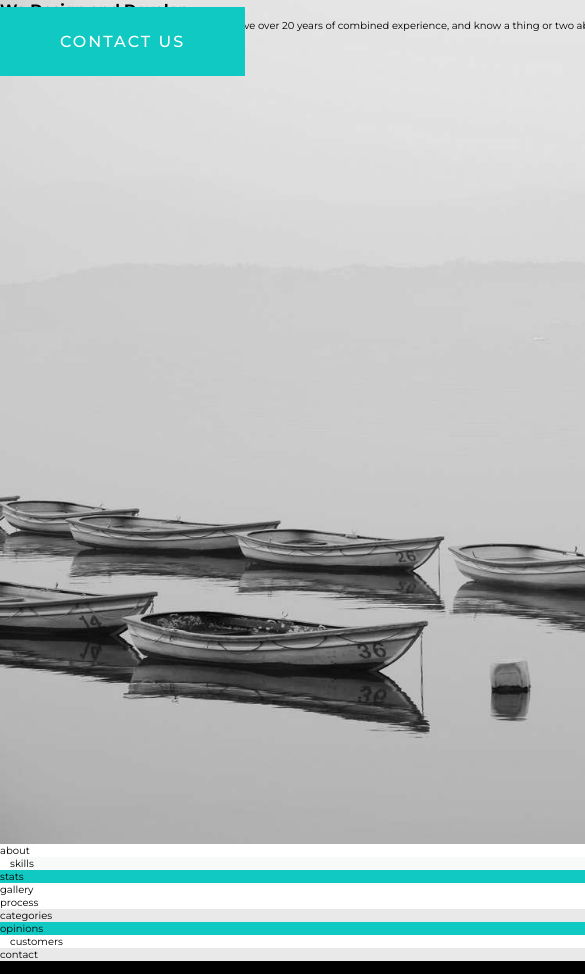
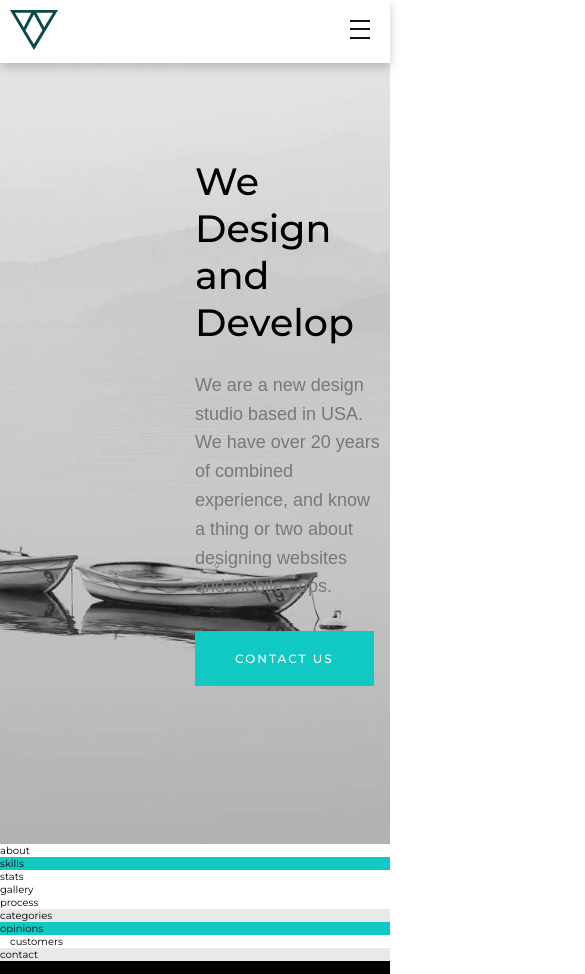
Before and after one commit to h-des/V-Mockup, a website: page index.html in a window 390 px wide. Shown: the top 974 px of the page, 585 px wide, since content can reach past the window. Drawn offline with nearby package versions, Linux system fonts and the light colour scheme; files that its build step writes are made by us from their sources.

Commit message:
add responsive navbar, add header

```diff
--- a/index.html
+++ b/index.html
@@ -7,6 +7,7 @@
   <title>V-mockup</title>
   <meta name="description" content="Recreating page from PSD">
   <meta name="author" content="SitePoint">
+  <meta name="viewport" content="width=device-width, initial-scale=1.0">
   <link href="https://fonts.googleapis.com/css?family=Montserrat:400,500,700" rel="stylesheet">
   <link rel="stylesheet" href="css/style.css">
 
@@ -14,14 +15,27 @@
 
 <body>
   <nav class="nav">
-
+    <img src="images/logo.svg" alt="company logo" class="logo-img">
+    <input type="checkbox" id="toggle" class="nav__checkbox" />
+    <label for="toggle" class="nav__hamburger"></label>
+    <div class="nav__list" id="navBar">
+      <a href="#" class="nav__item nav__item--active">home</a>
+      <a href="#" class="nav__item">about</a>
+      <a href="#" class="nav__item">work</a>
+      <a href="#" class="nav__item">process</a>
+      <a href="#" class="nav__item">services</a>
+      <a href="#" class="nav__item">testimonials</a>
+      <a href="#" class="nav__item">contact</a>
+    </div>
   </nav>
   <header class="header">
-    <h2 class="header__heading">We Design and Develop</h2>
-    <p class="header__text">We are a new design studio based in USA. We have over
-        20 years of combined experience, and know a thing or two
-        about designing websites and mobile apps.</p>
-    <a href="#" class="btn btn--primary">Contact us</a>
+    <div class="header__container">
+      <h2 class="header__heading">We Design and Develop</h2>
+      <p class="header__text">We are a new design studio based in USA. We have over
+          20 years of combined experience, and know a thing or two
+          about designing websites and mobile apps.</p>
+      <a href="#" class="btn btn--primary">Contact us</a>
+    </div>
   </header>
   <section class="section-about">
     about
@@ -38,10 +52,10 @@
   <section class="section-work-process">
     process
   </section>
-  <section class="section-categories">
+  <section class="section-services">
     categories
   </section>
-  <section class="section-opinions">
+  <section class="section-testimonials">
     opinions
   </section>
   <section class="section-customers">
@@ -53,6 +67,6 @@
   <footer class="footer">
     footer
   </footer>
-  <!-- <script src="js/scripts.js"></script> -->
+  <script src="index.js"></script>
 </body>
 </html>
--- a/sass/_base.scss
+++ b/sass/_base.scss
@@ -31,8 +31,18 @@ body {
   font-family: $font-primary;
   font-weight: 400;
   display: grid;
+  position: relative;
   grid-template-columns:
-    [full-start] minmax(1em, 1fr)
-    [main-start] minmax(1140px, 1fr) [main-end]
-    minmax(1em, 1fr) [full-end];
+    [full-start] minmax(10px, 1fr)
+    [main-start] minmax(1120px , 1fr) [main-end]
+    minmax(10px, 1fr) [full-end];
 }
+
+@media only screen and (max-width: 1140px) {
+  body {
+    grid-template-columns:
+    [full-start] 10px
+    [main-start] 1fr [main-end]
+    10px [full-end];
+  }
+}
--- a/sass/components/_button.scss
+++ b/sass/components/_button.scss
@@ -6,8 +6,13 @@
     font-family: $font-primary;
     letter-spacing: 2px;
     font-weight: 500;
-    font-size: 1.6rem;
-    padding: 2.5rem 6rem;
+    font-size: 1.2rem;
+    padding: 2rem 4rem;
+    transition: .2s all;
+  }
+
+  &:hover {
+    background-color: $color-primary-dark;
   }
 
   &--primary {
--- a/sass/layout/_header.scss
+++ b/sass/layout/_header.scss
@@ -1,16 +1,40 @@
 .header {
   background-image: url('./../images/header_bg.jpg');
+  background-position: center;
   background-size: cover;
   background-repeat: no-repeat;
   height: 100vh;
   grid-column: full-start/full-end;
+  display: grid;
+  grid-template-columns:
+   minmax(10px, 1fr) repeat(2, minmax(560px , 1fr)) minmax(10px, 1fr);
+
+   @media only screen and (max-width: 1140px) {
+      grid-template-columns: 10px 1fr 1fr 10px;
+  }
+
+  &__container {
+    align-self: center;
+    grid-column: 3/ span 1;
+    display: flex;
+    flex-direction: column;
+    align-items: flex-start;
+  }
 
   &__heading {
-
+    font-size: 3.8rem;
+    font-weight: 500;
+    columns: #1D1D1D;
+    margin-bottom: 2.5rem;
   }
 
   &__text {
-
+    font-size: 1.8rem;
+    line-height: 1.6;
+    font-weight: 300;
+    font-family: $font-secondary;
+    color: #787878;
+    margin-bottom: 3rem;
   }
 
 }
--- /dev/null
+++ b/sass/layout/_nav.scss
@@ -0,0 +1,127 @@
+.nav {
+  position: fixed;
+  width: 100%;
+  padding: 1.5rem 0;
+  align-items: center;
+  // max-width: 1140px;
+  transform: translateX(-50%);
+  margin: 0 50%;
+  background-color: white;
+  box-shadow: 0px 4px 10px 0px rgba(0,0,0,0.2);
+
+  @media only screen and (max-width: 768px) {
+    padding: 1rem 0;
+  }
+
+  &__list {
+    display: flex;
+    float: right;
+    margin-right: 1rem;
+    padding-top: 1rem;
+
+    @media only screen and (max-width: 768px) {
+      display: none;
+    }
+  }
+
+  &__item {
+    font-size: 1.2rem;
+    font-weight: 500;
+    text-transform: uppercase;
+    color: $color-grey-dark-2;
+    text-decoration: none;
+    letter-spacing: 2px;
+    height: 100%;
+    padding: 0 1rem;
+
+    &--active {
+      color: $color-grey-dark-1;
+    }
+
+    &:hover {
+      color: $color-grey-dark-1;
+      border-bottom: 1px solid $color-grey-dark-1;
+
+      @media only screen and (max-width: 768px) {
+        border: none;
+      }
+    }
+  }
+
+  &__hamburger {
+    display: none;
+    float: right;
+    width: 20px;
+    height: 2px;
+    margin-right: 2rem;
+    margin-top: 1rem;
+    cursor: pointer;
+    background-color: $color-grey-dark-2;
+    transition: .3s all;
+
+    @media only screen and (max-width: 768px) {
+      display: inline-block;
+    }
+
+    &::before, &::after {
+      transition: .3s all;
+      display: inline-block;
+      background-color: $color-grey-dark-2;
+      width: 20px;
+      height: 2px;
+      content: '';
+    }
+
+    &::before {
+      transform: translateY(px);
+    }
+
+    &::after {
+      transform: translateY(-4px);
+    }
+  }
+
+  &__checkbox {
+    display: none;
+  }
+
+  &__checkbox:checked ~ &__list {
+    position: absolute;
+    width: 100%;
+    display: flex;
+    flex-direction: column;
+    float: none;
+  }
+
+  &__checkbox:checked ~ &__list > &__item{
+    padding: 2rem 0;
+    text-align: center;
+    background-color: white;
+    color: $color-grey-dark-2;
+
+    &:hover {
+      background-color: $color-grey-light-2;
+    }
+  }
+
+  &__checkbox:checked + &__hamburger {
+    width: 0;
+    &::after, &::before {
+      transform-origin: left;
+    }
+
+    &::after {
+      transform:  translateY(-20px) rotate(135deg);
+    }
+
+    &::before {
+      transform: translateY(7px) rotate(-135deg) ;
+    }
+  }
+
+}
+
+.logo-img {
+  height: 4rem;
+  margin-left: 1rem;
+}
--- a/sass/main.scss
+++ b/sass/main.scss
@@ -7,6 +7,7 @@
 //layout
 @import "layout/header";
 @import "layout/footer";
+@import "layout/nav";
 
 //components
 @import "components/button";
--- a/sass/pages/_home.scss
+++ b/sass/pages/_home.scss
@@ -3,11 +3,6 @@
 }
 
 .section-skills {
-  grid-column: main-start/main-end;
-  background-color: $color-grey-light-1;
-}
-
-.section-stats {
   grid-column: full-start/full-end;
   background-color: $color-primary;
 }
@@ -20,12 +15,12 @@
   grid-column: full-start/full-end;
 }
 
-.section-categories {
+.section-services {
   grid-column: full-start/full-end;
   background-color: $color-grey-light-2;
 }
 
-.section-opinions {
+.section-testimonials {
   grid-column: full-start/full-end;
   background-color: $color-primary;
 }
```
Also changed, not shown: README.md, index.js (added).
